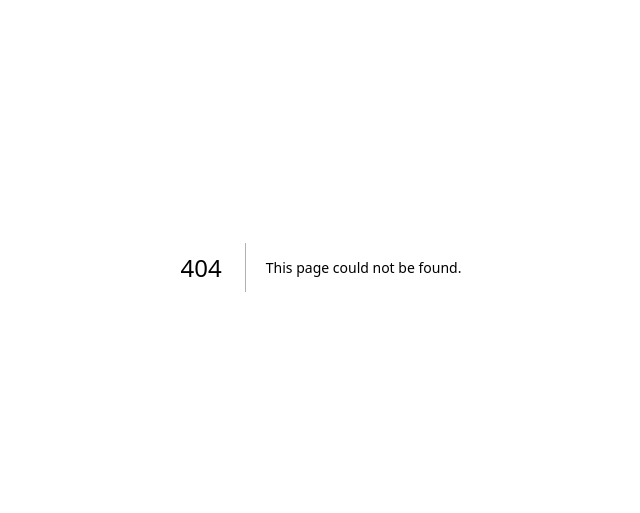
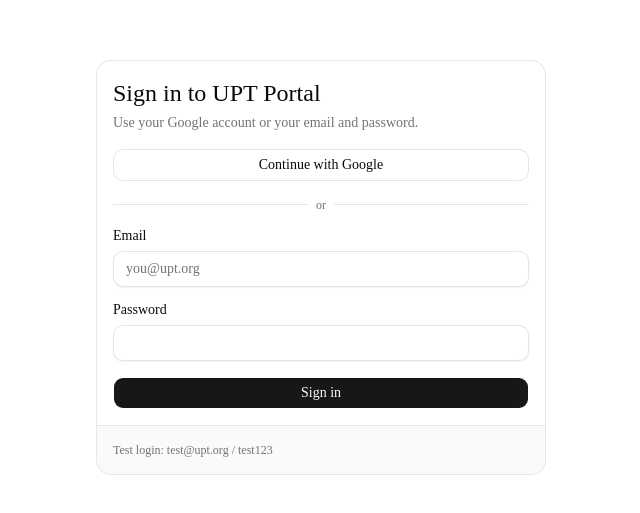
Before and after one commit to union-of-pinnacle-portal/upt-portal, a Next.js app in the folder app/: page /login in a window 1280 px wide. Before the commit this address had no page. Shown: the part 133-646 px from the top of the page, without its empty margins (319-959 px from the left). Built offline with nearby package versions, Linux system fonts and the light colour scheme.

Commit message:
Add Google OAuth and email/password login with NextAuth

```diff
--- a/app/package.json
+++ b/app/package.json
@@ -13,6 +13,7 @@
     "clsx": "^2.1.1",
     "lucide-react": "^1.22.0",
     "next": "16.2.9",
+    "next-auth": "^5.0.0-beta.31",
     "radix-ui": "^1.6.0",
     "react": "19.2.4",
     "react-dom": "19.2.4",
--- /dev/null
+++ b/app/src/app/api/auth/[...nextauth]/route.ts
@@ -0,0 +1,3 @@
+import { handlers } from "@/auth";
+
+export const { GET, POST } = handlers;
--- /dev/null
+++ b/app/src/app/dashboard/page.tsx
@@ -0,0 +1,50 @@
+import { redirect } from "next/navigation";
+
+import { auth, signOut } from "@/auth";
+import { Button } from "@/components/ui/button";
+import {
+  Card,
+  CardContent,
+  CardDescription,
+  CardFooter,
+  CardHeader,
+  CardTitle,
+} from "@/components/ui/card";
+
+export default async function DashboardPage() {
+  const session = await auth();
+
+  if (!session) {
+    redirect("/login");
+  }
+
+  return (
+    <div className="flex min-h-svh flex-col items-center justify-center bg-background p-6">
+      <Card className="w-full max-w-md">
+        <CardHeader>
+          <CardTitle className="text-2xl">You&apos;re logged in</CardTitle>
+          <CardDescription>{session.user?.email}</CardDescription>
+        </CardHeader>
+        <CardContent>
+          <p className="text-sm text-muted-foreground">
+            This page is only reachable while signed in. It exists to confirm
+            the login flow works end to end before the rest of the portal is
+            built out.
+          </p>
+        </CardContent>
+        <CardFooter>
+          <form
+            action={async () => {
+              "use server";
+              await signOut({ redirectTo: "/login" });
+            }}
+          >
+            <Button type="submit" variant="outline">
+              Sign out
+            </Button>
+          </form>
+        </CardFooter>
+      </Card>
+    </div>
+  );
+}
--- /dev/null
+++ b/app/src/app/login/page.tsx
@@ -0,0 +1,111 @@
+"use client";
+
+import { useState } from "react";
+import { signIn } from "next-auth/react";
+
+import { Button } from "@/components/ui/button";
+import { Input } from "@/components/ui/input";
+import { Label } from "@/components/ui/label";
+import {
+  Card,
+  CardContent,
+  CardDescription,
+  CardFooter,
+  CardHeader,
+  CardTitle,
+} from "@/components/ui/card";
+
+export default function LoginPage() {
+  const [email, setEmail] = useState("");
+  const [password, setPassword] = useState("");
+  const [error, setError] = useState<string | null>(null);
+  const [isSubmitting, setIsSubmitting] = useState(false);
+
+  async function handleCredentialsLogin(e: React.FormEvent) {
+    e.preventDefault();
+    setError(null);
+    setIsSubmitting(true);
+
+    const result = await signIn("credentials", {
+      email,
+      password,
+      redirect: false,
+    });
+
+    setIsSubmitting(false);
+
+    if (result?.error) {
+      setError("Invalid email or password.");
+      return;
+    }
+
+    window.location.href = "/dashboard";
+  }
+
+  return (
+    <div className="flex min-h-svh flex-col items-center justify-center bg-background p-6">
+      <Card className="w-full max-w-md">
+        <CardHeader>
+          <CardTitle className="text-2xl">Sign in to UPT Portal</CardTitle>
+          <CardDescription>
+            Use your Google account or your email and password.
+          </CardDescription>
+        </CardHeader>
+
+        <CardContent className="flex flex-col gap-4">
+          <Button
+            type="button"
+            variant="outline"
+            className="w-full"
+            onClick={() => signIn("google", { callbackUrl: "/dashboard" })}
+          >
+            Continue with Google
+          </Button>
+
+          <div className="flex items-center gap-2 text-xs text-muted-foreground">
+            <div className="h-px flex-1 bg-border" />
+            or
+            <div className="h-px flex-1 bg-border" />
+          </div>
+
+          <form onSubmit={handleCredentialsLogin} className="flex flex-col gap-4">
+            <div className="flex flex-col gap-2">
+              <Label htmlFor="email">Email</Label>
+              <Input
+                id="email"
+                type="email"
+                value={email}
+                onChange={(e) => setEmail(e.target.value)}
+                placeholder="you@upt.org"
+                required
+              />
+            </div>
+
+            <div className="flex flex-col gap-2">
+              <Label htmlFor="password">Password</Label>
+              <Input
+                id="password"
+                type="password"
+                value={password}
+                onChange={(e) => setPassword(e.target.value)}
+                required
+              />
+            </div>
+
+            {error && <p className="text-sm text-destructive">{error}</p>}
+
+            <Button type="submit" className="w-full" disabled={isSubmitting}>
+              {isSubmitting ? "Signing in…" : "Sign in"}
+            </Button>
+          </form>
+        </CardContent>
+
+        <CardFooter>
+          <p className="text-xs text-muted-foreground">
+            Test login: test@upt.org / test123
+          </p>
+        </CardFooter>
+      </Card>
+    </div>
+  );
+}
--- /dev/null
+++ b/app/src/auth.ts
@@ -0,0 +1,47 @@
+import NextAuth from "next-auth";
+import Google from "next-auth/providers/google";
+import Credentials from "next-auth/providers/credentials";
+
+/**
+ * Central auth config for the UPT portal.
+ *
+ * Two sign-in methods are supported:
+ *  - Google OAuth (handled entirely by NextAuth + Google provider)
+ *  - Email/password (handled by the Credentials provider below)
+ *
+ * NOTE: The Credentials `authorize` function currently checks against a
+ * single hardcoded test account. This is intentional for now — it lets us
+ * build and test the full login flow before the real user store
+ * (DynamoDB, via infra/) exists. Once that table is ready, replace the
+ * body of `authorize` with a real lookup + password check and nothing
+ * else in this file (or in the UI) needs to change.
+ */
+export const { handlers, signIn, signOut, auth } = NextAuth({
+  providers: [
+    Google,
+    Credentials({
+      name: "Email and Password",
+      credentials: {
+        email: { label: "Email", type: "email" },
+        password: { label: "Password", type: "password" },
+      },
+      authorize: async (credentials) => {
+        const email = credentials?.email as string | undefined;
+        const password = credentials?.password as string | undefined;
+
+        if (!email || !password) return null;
+
+        // TODO: replace with a real DynamoDB user lookup + password hash check
+        const isValidTestUser =
+          email === "test@upt.org" && password === "test123";
+
+        if (!isValidTestUser) return null;
+
+        return { id: "1", email, name: "Test User" };
+      },
+    }),
+  ],
+  pages: {
+    signIn: "/login",
+  },
+});
--- /dev/null
+++ b/app/src/components/ui/input.tsx
@@ -0,0 +1,23 @@
+import * as React from "react";
+
+import { cn } from "@/lib/utils";
+
+function Input({ className, type, ...props }: React.ComponentProps<"input">) {
+  return (
+    <input
+      type={type}
+      data-slot="input"
+      className={cn(
+        "border-input bg-background flex h-9 w-full min-w-0 rounded-lg border px-3 py-1 text-sm shadow-xs transition-[color,box-shadow] outline-none",
+        "placeholder:text-muted-foreground",
+        "focus-visible:border-ring focus-visible:ring-3 focus-visible:ring-ring/50",
+        "disabled:pointer-events-none disabled:cursor-not-allowed disabled:opacity-50",
+        "aria-invalid:border-destructive aria-invalid:ring-3 aria-invalid:ring-destructive/20",
+        className
+      )}
+      {...props}
+    />
+  );
+}
+
+export { Input };
--- /dev/null
+++ b/app/src/components/ui/label.tsx
@@ -0,0 +1,19 @@
+import * as React from "react";
+
+import { cn } from "@/lib/utils";
+
+function Label({ className, ...props }: React.ComponentProps<"label">) {
+  return (
+    <label
+      data-slot="label"
+      className={cn(
+        "flex items-center gap-2 text-sm leading-none font-medium select-none",
+        "peer-disabled:cursor-not-allowed peer-disabled:opacity-50",
+        className
+      )}
+      {...props}
+    />
+  );
+}
+
+export { Label };
```
Also changed, not shown: 1 other file (tests, documents, lock files or other folders).
